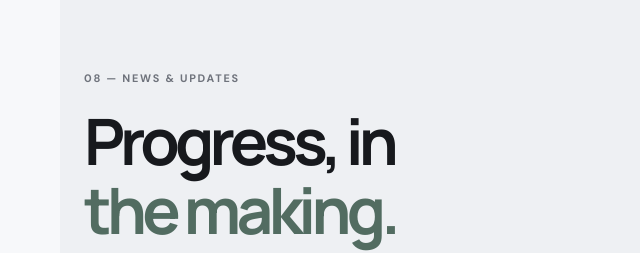
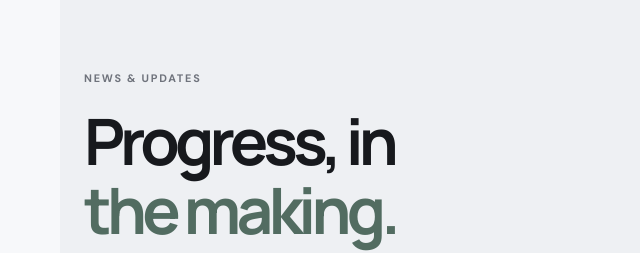
Before and after one commit to loaymismael/loaymismael.github.io, a plain HTML site: page news.html in a window 1280 px wide. Shown: the part 395-648 px from the top of the page, 0-640 px from the left. Drawn offline with Linux system fonts and the light colour scheme.

Commit message:
Remove section numbering from News page

```diff
--- a/news.html
+++ b/news.html
@@ -21,7 +21,7 @@
 </header>
 <main id="main" class="section-wrap section">
 <div class="section-topline"><div><p class="eyebrow">PORTFOLIO JOURNAL</p><h1>News & Updates</h1></div><a class="text-link" href="index.html">← Back to portfolio</a></div>
-<section class="section news-section" id="news"><div class="section-wrap"><div class="section-topline"><div><p class="eyebrow">08 — NEWS & UPDATES</p><h2>Progress, in<br><span>the making.</span></h2></div><p class="section-aside">A timeline of completed learning milestones and healthcare analytics projects.</p></div><div class="news-scroll" aria-label="News and professional milestones"><div class="news-grid">
+<section class="section news-section" id="news"><div class="section-wrap"><div class="section-topline"><div><p class="eyebrow">NEWS & UPDATES</p><h2>Progress, in<br><span>the making.</span></h2></div><p class="section-aside">A timeline of completed learning milestones and healthcare analytics projects.</p></div><div class="news-scroll" aria-label="News and professional milestones"><div class="news-grid">
 <article class="news-card"><div class="news-meta"><span>PROJECTS</span><span>2026</span></div><h3>Healthcare Analytics Projects</h3><p>Completed three portfolio projects: Hospital Emergency Room Dashboard, Medical Appointment No-Shows, and Hospital Readmission Analytics.</p><span class="news-status">COMPLETED</span></article>
 <article class="news-card"><div class="news-meta"><span>DATA ANALYSIS & PYTHON</span><span>2026</span></div><h3>Data Analytics Toolkit</h3><p>Completed learning in Excel, MySQL, Power BI, NumPy, Pandas, Matplotlib, and Seaborn.</p><span class="news-status">COMPLETED</span></article>
 <article class="news-card"><div class="news-meta"><span>CAREER JOURNEY</span><span>2025</span></div><h3>Gap Year</h3><p>A gap year in the learning timeline.</p></article>
```
